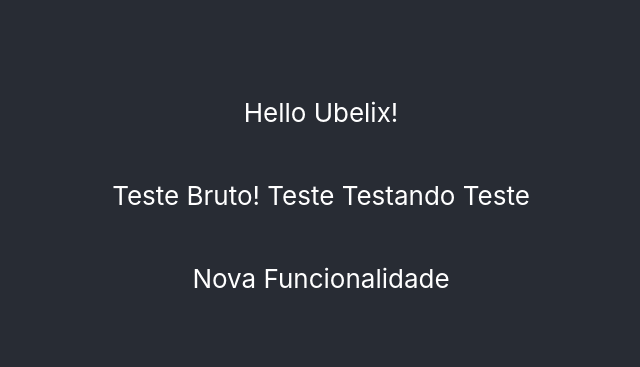
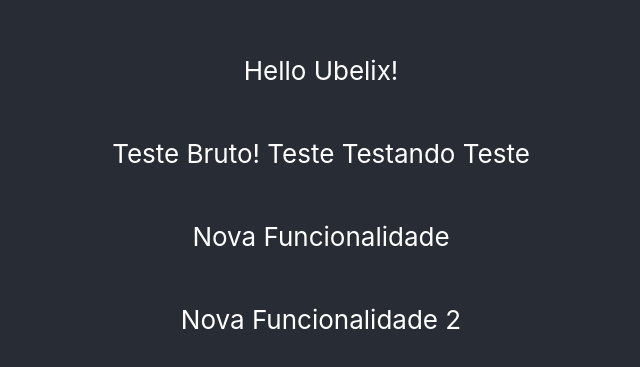
Before and after one commit to vtpa/ubx-poc-lib-automation, a React (Create React App) app: page / in a window 1280 px wide. Shown: the part 205-572 px from the top of the page, without its empty margins (319-959 px from the left). Built offline with nearby package versions, Linux system fonts and the light colour scheme.

Commit message:
feat: new feature two
A awesome new feature

BREAKING CHANGE: New Feature two

SQAPP-32

```diff
--- a/src/App.js
+++ b/src/App.js
@@ -15,6 +15,9 @@ function App() {
         <p>
           Nova Funcionalidade
         </p>
+        <p>
+          Nova Funcionalidade 2
+        </p>
       </header>
     </div>
   );
```
